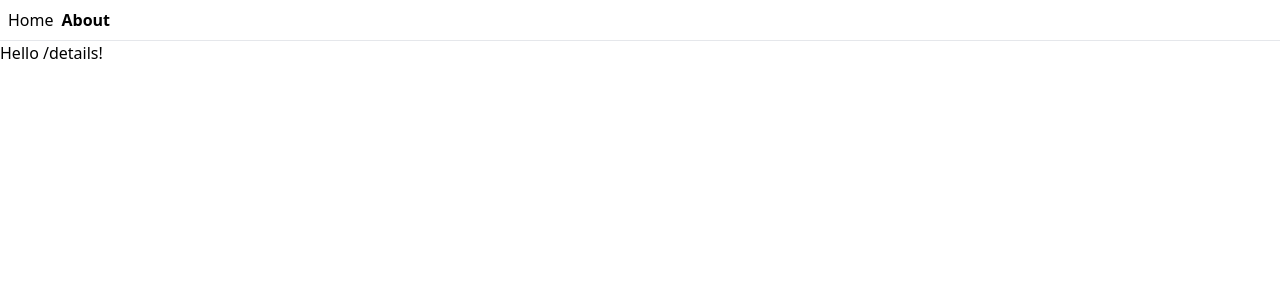
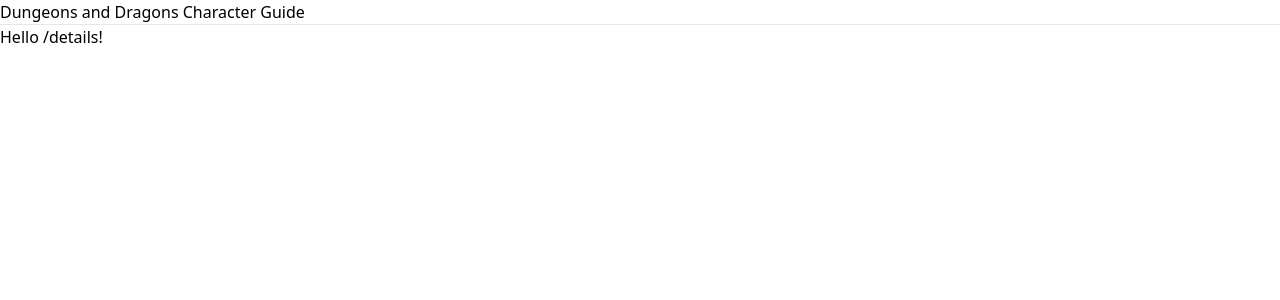
Before and after one commit to bryndsey/dnd-app, a React (Vite) app: page /details in a window 1280 px wide. Shown: the top 300 px of the page. Built offline with nearby package versions, Linux system fonts and the light colour scheme.

Commit message:
Start adding links
They don't lead to any meaningful data yet though

```diff
--- a/src/features/class/ClassList.tsx
+++ b/src/features/class/ClassList.tsx
@@ -1,5 +1,7 @@
 import { useQuery } from "@tanstack/react-query";
+import { Link } from "@tanstack/react-router";
 import { fetchClasses } from "./api/fetchClasses";
+import { Class } from "./types/Class";
 
 export function ClassListSection() {
   const { data, isLoading, error } = useQuery({
@@ -12,18 +14,18 @@
       <h2>Classes</h2>
       {isLoading && <p>Loading...</p>}
       {error && <p>Error: {error.message}</p>}
-      {data && (
-        <ClassList classes={data.results.map((result) => result.name)} />
-      )}
+      {data && <ClassList classes={data.results} />}
     </div>
   );
 }
 
-export function ClassList({ classes }: { classes: string[] }) {
+export function ClassList({ classes }: { classes: Class[] }) {
   return (
     <ul>
-      {classes.map((className) => (
-        <li key={className}>{className}</li>
+      {classes.map(({ index, name }) => (
+        <li key={index}>
+          <Link to={`/class/${index}`}>{name}</Link>
+        </li>
       ))}
     </ul>
   );
--- /dev/null
+++ b/src/features/class/types/Class.ts
@@ -0,0 +1,3 @@
+import { Resource } from "../../../network/types/resource";
+
+export type Class = Resource;
--- a/src/routes/__root.tsx
+++ b/src/routes/__root.tsx
@@ -1,17 +1,10 @@
-import { createRootRoute, Link, Outlet } from "@tanstack/react-router";
+import { createRootRoute, Outlet } from "@tanstack/react-router";
 import { TanStackRouterDevtools } from "@tanstack/router-devtools";
 
 export const Route = createRootRoute({
   component: () => (
     <>
-      <div className="p-2 flex gap-2">
-        <Link to="/" className="[&.active]:font-bold">
-          Home
-        </Link>{" "}
-        <Link to="/details" className="[&.active]:font-bold">
-          About
-        </Link>
-      </div>
+      <h1>Dungeons and Dragons Character Guide</h1>
       <hr />
       <Outlet />
       <TanStackRouterDevtools />
--- a/src/routes/index.lazy.tsx
+++ b/src/routes/index.lazy.tsx
@@ -1,5 +1,10 @@
-import { createLazyFileRoute } from '@tanstack/react-router'
+import { createLazyFileRoute } from "@tanstack/react-router";
+import { ClassListSection } from "../features/class/ClassList";
 
-export const Route = createLazyFileRoute('/')({
-  component: () => <div>Hello /!</div>
-})
+export const Route = createLazyFileRoute("/")({
+  component: () => (
+    <div className="p-4 border m-2">
+      <ClassListSection />
+    </div>
+  ),
+});
```
